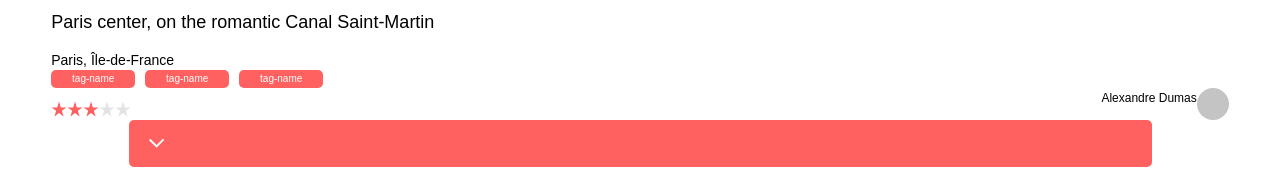
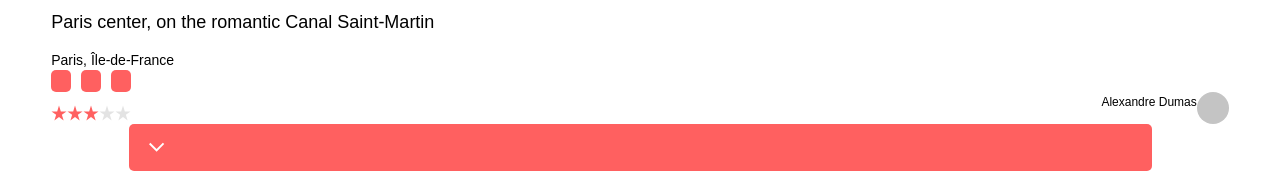
Before and after one commit to AZaffalon/zaffalon_alexis_07_112022, a React (Create React App) app: page /fiche-logement/1 in a window 1280 px wide. Shown: the part 597-770 px from the top of the page. Built offline with nearby package versions, Linux system fonts and the light colour scheme.

Commit message:
Add Tag component

```diff
--- a/src/assets/styles/tag.css
+++ b/src/assets/styles/tag.css
@@ -1,5 +1,4 @@
 .tag {
-  width: 84px;
   height: 18px;
   border-radius: 5px;
   background-color: #FF6060;
@@ -8,4 +7,5 @@
   justify-content: center;
   align-items: center;
   font-size: 10px;
+  padding: 2px 10px;
 }
--- a/src/components/Tag.jsx
+++ b/src/components/Tag.jsx
@@ -1,10 +1,10 @@
 import React from "react";
 import '../assets/styles/tag.css'
 
-function Tag() {
+function Tag({tagValue}) {
   return(
     <div className="tag">
-      tag-name
+      {tagValue}
     </div>
   )
 }
```
